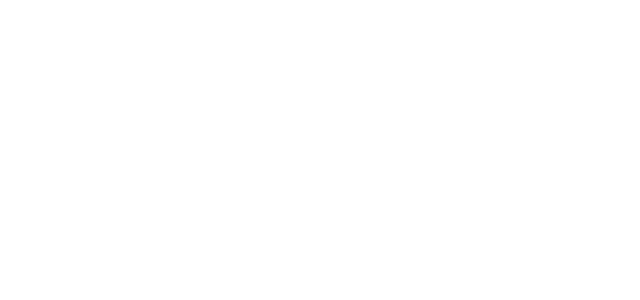
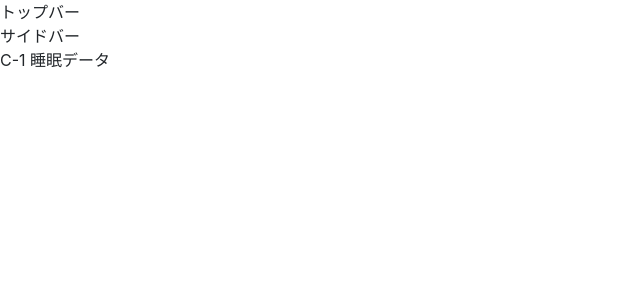
Before and after one commit to sugimoto-ecn/tomomin_front, a React (Create React App) app: page /dashboard/sleeps in a window 1280 px wide. Shown: the top 300 px of the page, without its empty margins (0-640 px from the left). Built offline with nearby package versions, Linux system fonts and the light colour scheme.

Commit message:
Bタスクの準備

```diff
--- a/src/Router.js
+++ b/src/Router.js
@@ -8,6 +8,10 @@
     UserRegister,
     Product
  } from './views'
+
+ import {
+     SleepData
+ } from "./views/dashboard"
 
 
 const router = () => {
@@ -21,6 +25,8 @@
                 <Route exact path="/auth/register" component={Register} />
                 <Route exact path="/auth/user" component={UserRegister} />
                 <Route exact path="/auth/product" component={Product} />
+
+                <Route exact path="/dashboard/sleeps" component={SleepData} />
             </Switch>
         </Router>
     )
--- /dev/null
+++ b/src/components/organisms/SideBar/index.jsx
@@ -0,0 +1,12 @@
+import React from 'react'
+import styles from "./SideBar.module.css"
+
+const SideBar = () => {
+    return (
+        <div>
+            サイドバー
+        </div>
+    )
+}
+
+export default SideBar
--- /dev/null
+++ b/src/components/organisms/TopBar/index.jsx
@@ -0,0 +1,12 @@
+import React from 'react'
+import styles from './TopBar.module.css'
+
+const TopBar = () => {
+    return (
+        <div>
+            トップバー
+        </div>
+    )
+}
+
+export default TopBar
--- /dev/null
+++ b/src/components/templates/DefaultLayout.jsx
@@ -0,0 +1,16 @@
+import React from 'react'
+import SideBar from '../organisms/SideBar'
+import TopBar from '../organisms/TopBar'
+import styles from './Default.module.css'
+
+const DefaultLayout = ({children}) => {
+    return (
+        <div>
+            <TopBar />
+            <SideBar />
+            {children}
+        </div>
+    )
+}
+
+export default DefaultLayout
--- /dev/null
+++ b/src/views/dashboard/SleepData/index.jsx
@@ -0,0 +1,20 @@
+import React from 'react'
+import styles from "./SleepData.module.css"
+import DefaultLayout from '../../../components/templates/DefaultLayout'
+
+const SleepData = () => {
+    return (
+        <div>
+            <DefaultLayout>
+                <>
+                <div>
+                    C-1
+                    睡眠データ
+                </div>
+                </>
+            </DefaultLayout>
+        </div>
+    )
+}
+
+export default SleepData
--- /dev/null
+++ b/src/views/dashboard/index.js
@@ -0,0 +1,6 @@
+import SleepData from "./SleepData";
+
+
+export {
+    SleepData
+}
```
Also changed, not shown: src/components/organisms/SideBar/SideBar.module.css (added), src/components/organisms/TopBar/TopBar.module.css (added), src/components/templates/Default.module.css (added), src/views/dashboard/SleepData/SleepData.module.css (added).
